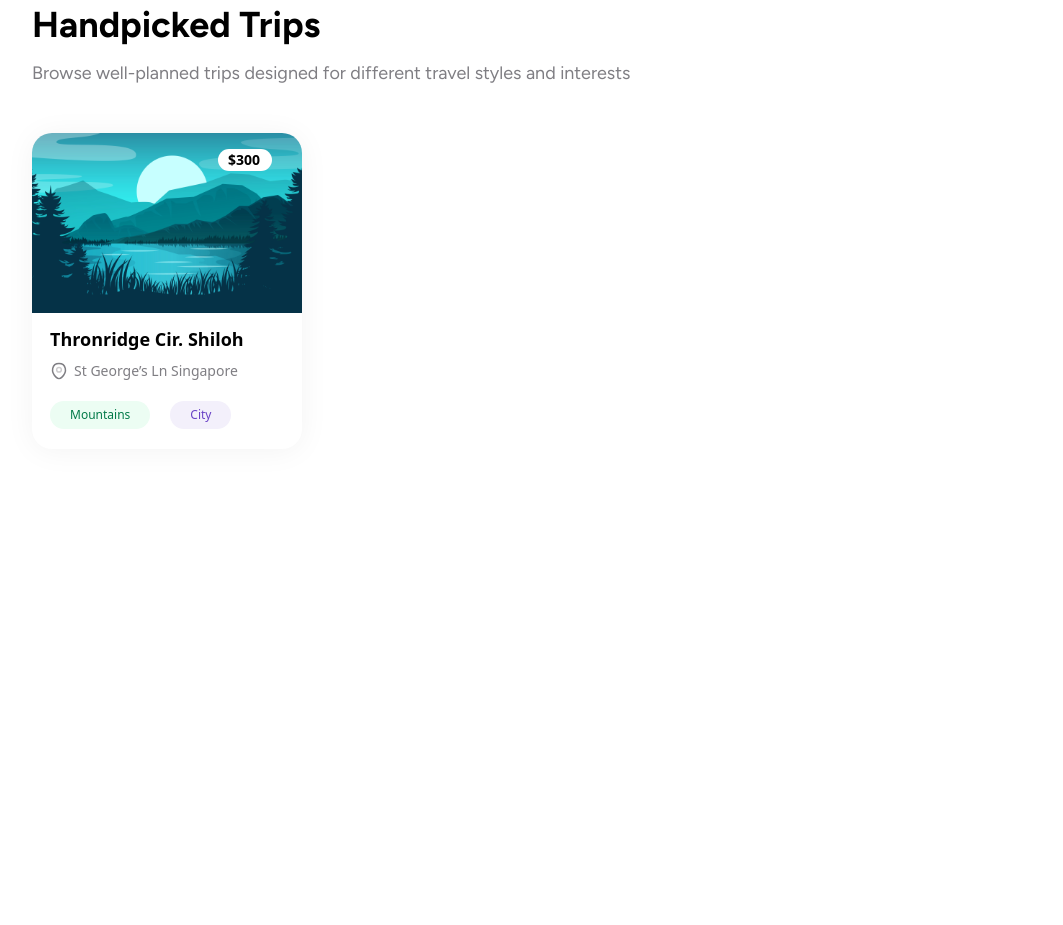
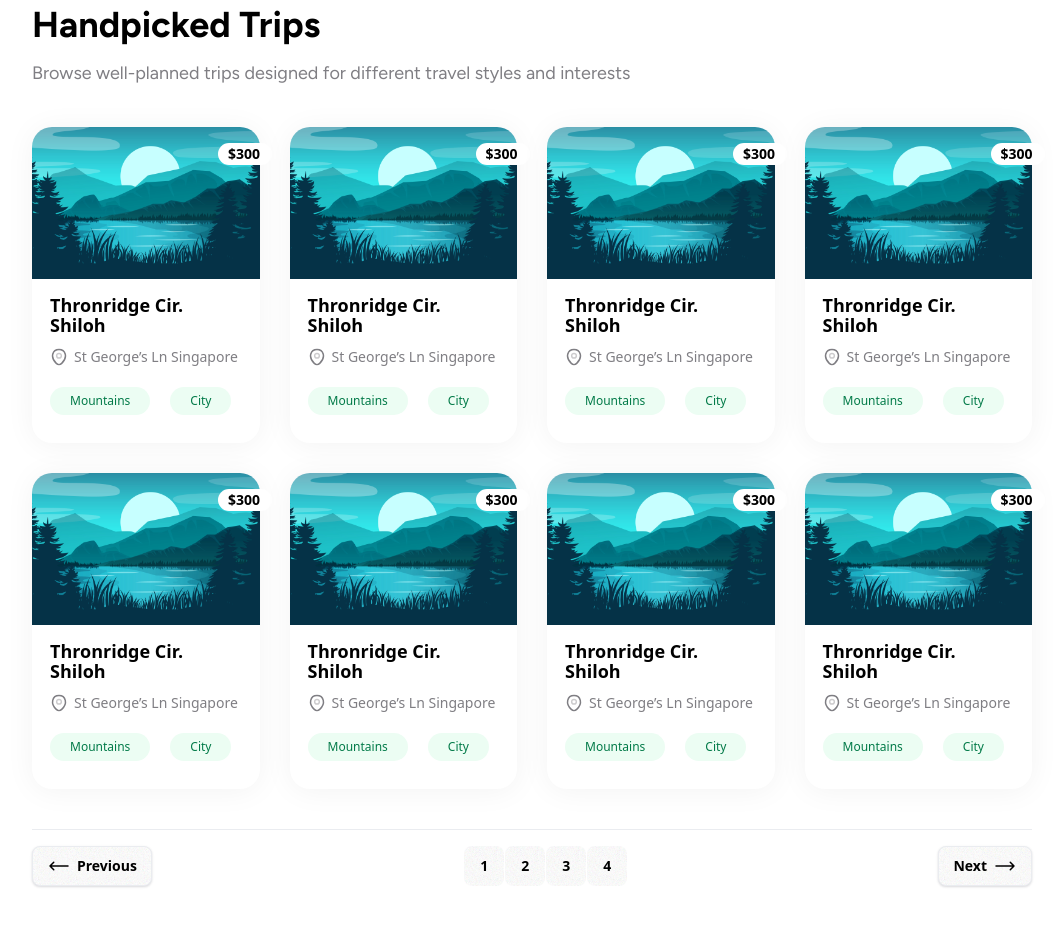
Before and after one commit to thii29/travel-agency-FE, a React (Vite) app: page / in a window 1280 px wide. Shown: the part 1680-2605 px from the top of the page, without its empty margins (108-1171 px from the left). Built offline with nearby package versions, Linux system fonts and the light colour scheme.

Commit message:
190925: handlepicked trips

```diff
--- a/src/components/common/TripCard.tsx
+++ b/src/components/common/TripCard.tsx
@@ -26,9 +26,7 @@ const TripCard = () => {
             </div>
             <div className="w-full mt-5 flex gap-5">
               <LocationTag name="Mountains"/>
-              <span className="bg-light-violet w-fit h-[28px] py-2 px-5 rounded-[40px] text-center leading-3 font-medium text-xs text-violet">
-                City
-              </span>
+              <LocationTag name="City"/>
             </div>
           </div>
         </div>
--- /dev/null
+++ b/src/components/user/HandpickedTrips.tsx
@@ -0,0 +1,87 @@
+import TripCard from "../common/TripCard";
+
+const HandpickedTrips = () => {
+  return (
+    <>
+      <div className="w-full h-[972px] py-10 px-[140px] flex flex-col gap-10">
+        <div className="w-full h-[88px] flex flex-col gap-3.5 font-figtree">
+          <h2 className="font-bold text-4xl">Handpicked Trips</h2>
+          <p className="text-lg text-gray-100">
+            Browse well-planned trips designed for different travel styles and
+            interests
+          </p>
+        </div>
+
+        <div className="w-full grid grid-row-2 grid-cols-4 gap-30">
+          {/* Trip Card */}
+          <TripCard></TripCard>
+          <TripCard></TripCard>
+          <TripCard></TripCard>
+          <TripCard></TripCard>
+          <TripCard></TripCard>
+          <TripCard></TripCard>
+          <TripCard></TripCard>
+          <TripCard></TripCard>
+        </div>
+        {/* Pagination */}
+        <div className="h-[72px] py-4 border-t border-gray-200 text-sm font-medium">
+          <div className="join flex justify-between">
+            <button
+              className="join-item btn bg-white border border-gray-200 rounded-lg px-3.5 py-2 shadow-100 hover:bg-primary-100
+            "
+            >
+              <svg
+                xmlns="http://www.w3.org/2000/svg"
+                fill="none"
+                viewBox="0 0 24 24"
+                strokeWidth={1.5}
+                stroke="currentColor"
+                className="size-6"
+              >
+                <path
+                  strokeLinecap="round"
+                  strokeLinejoin="round"
+                  d="M6.75 15.75 3 12m0 0 3.75-3.75M3 12h18"
+                />
+              </svg>
+              Previous
+            </button>
+            <div className="flex gap-0.5">
+              <button className="join-item w-10 btn bg-white border-0 p-3 rounded-lg">
+                1
+              </button>
+              <button className="join-item w-10 btn bg-white border-0 p-3 rounded-lg">
+                2
+              </button>
+              <button className="join-item w-10 btn bg-white border-0 p-3 rounded-lg">
+                3
+              </button>
+              <button className="join-item w-10 btn bg-white border-0 p-3 rounded-lg">
+                4
+              </button>
+            </div>
+            <button className="join-item btn bg-white border border-gray-200 rounded-lg px-3.5 py-2 shadow-100 hover:bg-primary-100">
+              Next
+              <svg
+                xmlns="http://www.w3.org/2000/svg"
+                fill="none"
+                viewBox="0 0 24 24"
+                strokeWidth={1.5}
+                stroke="currentColor"
+                className="size-6"
+              >
+                <path
+                  strokeLinecap="round"
+                  strokeLinejoin="round"
+                  d="M17.25 8.25 21 12m0 0-3.75 3.75M21 12H3"
+                />
+              </svg>
+            </button>
+          </div>
+        </div>
+      </div>
+    </>
+  );
+};
+
+export default HandpickedTrips;
--- a/src/enums/categories.ts
+++ b/src/enums/categories.ts
@@ -1,3 +1,5 @@
+
+
 export const travelStyles = [
   "Relaxed",
   "Luxury",
--- a/src/pages/user/Homepage.tsx
+++ b/src/pages/user/Homepage.tsx
@@ -1,28 +1,11 @@
-import TripCard from "../../components/common/TripCard";
-import { Featured, Header } from "../../components/user";
+import { Featured, HandpickedTrips, Header } from "../../components/user";
 
 const Homepage = () => {
   return (
     <>
       <Header></Header>
       <Featured></Featured>
-      <div className="w-full h-[972px] py-10 px-[140px] flex flex-col gap-10">
-        <div className="w-full h-[88px] flex flex-col gap-3.5 font-figtree">
-          <h2 className="font-bold text-4xl">Handpicked Trips</h2>
-          <p className="text-lg text-gray-100">
-            Browse well-planned trips designed for different travel styles and
-            interests
-          </p>
-        </div>
-
-        <div className="w-full flex flex-col gap-30">
-          {/* Trip Card */}
-          <TripCard></TripCard>
-
-          {/* Pagination */}
-          <div></div>
-        </div>
-      </div>
+      <HandpickedTrips></HandpickedTrips>
     </>
   );
 };
```
Also changed, not shown: src/components/user/index.ts (+3 -4 lines).
